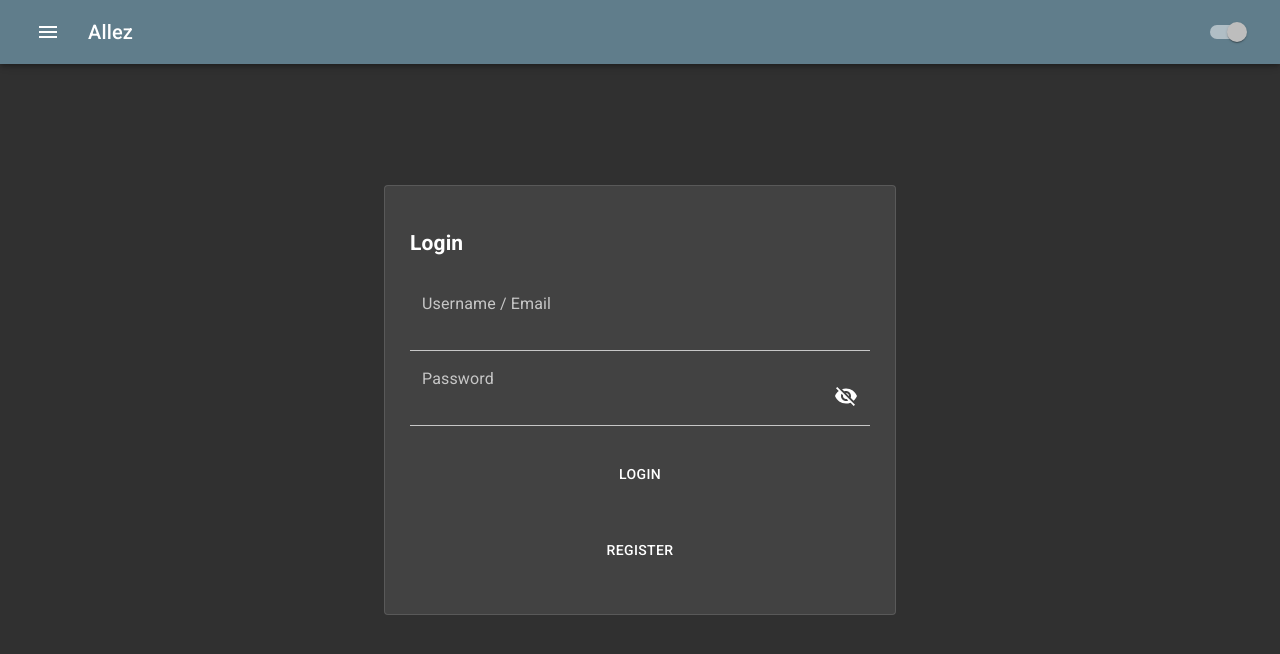
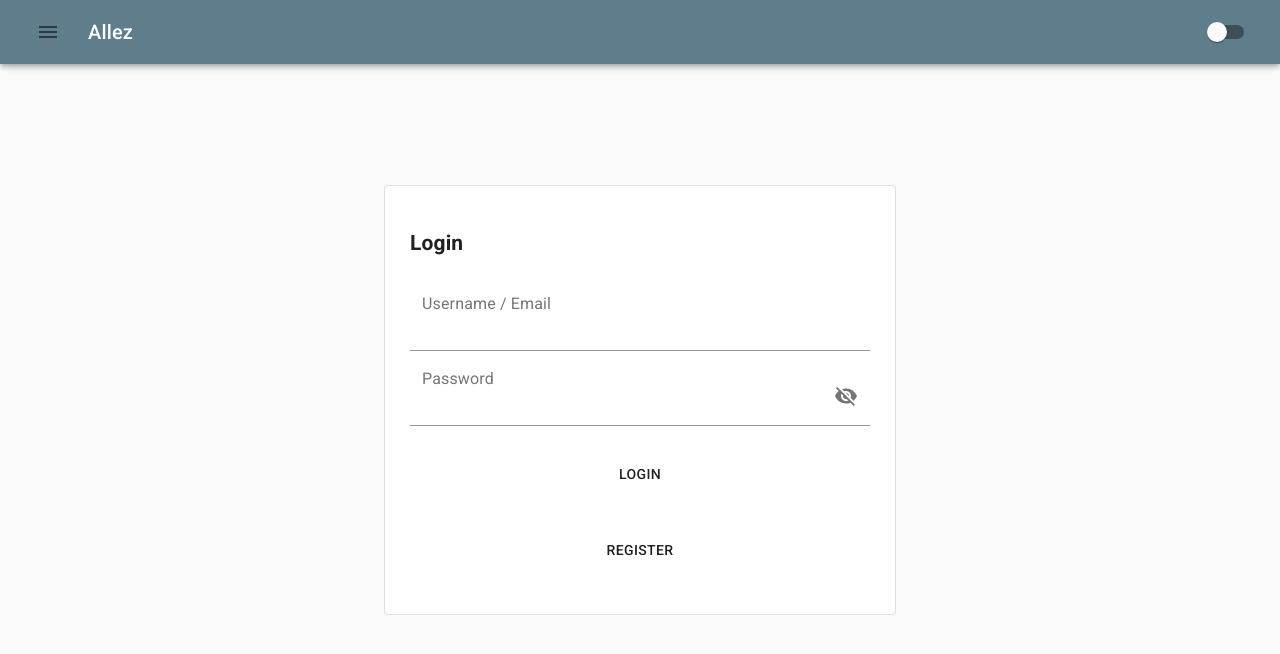
Before and after one commit to yeppog/allez, a React (Create React App) app in the folder client/: page /login in a window 1280 px wide. Shown: the top 654 px of the page. Built offline with nearby package versions, Linux system fonts and the light colour scheme.

Commit message:
feat: dark mode toggle

```diff
--- a/client/src/App.scss
+++ b/client/src/App.scss
@@ -37,7 +37,7 @@ footer {
     border-radius: 5px;
   }
 
-  background-color: var(--bg-color);
+  // background-color: var(--bg-color);
 }
 
 @media screen and (min-width: 600px) {
--- a/client/src/App.tsx
+++ b/client/src/App.tsx
@@ -25,8 +25,31 @@ import ResetRequestComponent from './components/Auth/ResetRequestComponent/Reset
 import TopNavComponent from './components/TopNavComponent/TopNavComponent';
 import { getStatus } from './components/Redux/userSlice';
 import { useSelector } from 'react-redux';
+import { createMuiTheme, ThemeProvider } from '@material-ui/core/styles';
+import { blueGrey } from '@material-ui/core/colors';
+import { CssBaseline } from '@material-ui/core';
 
 function App() {
+  const darkMode = useSelector(
+    (state: { user: { darkMode: boolean } }) => state.user.darkMode
+  );
+  const theme = createMuiTheme({
+    palette: {
+      type: darkMode ? 'dark' : 'light',
+      primary: blueGrey,
+    },
+    overrides: {
+      MuiInputBase: {
+        input: {
+          '&:-webkit-autofill': {
+            transitionDelay: '999999s',
+            // transitionProperty: 'background-color, color',
+          },
+        },
+      },
+    },
+  });
+  console.log(darkMode);
   const refNode = React.useRef(null);
   const routes = [
     { path: '/login', name: 'Login', Component: LoginComponent },
@@ -90,6 +113,8 @@ function App() {
   ));
 
   return (
+    <ThemeProvider theme={theme}>
+      <CssBaseline />
       <div className={'App '}>
         <TopNavComponent />
         <Switch>
@@ -113,6 +138,7 @@ function App() {
           <BotNavComponent />
         </footer>
       </div>
+    </ThemeProvider>
   );
 }
 
--- a/client/src/components/Redux/userSlice.ts
+++ b/client/src/components/Redux/userSlice.ts
@@ -10,12 +10,14 @@ interface UsersState {
   user: string[];
   status: 'idle' | 'pending' | 'succeeded' | 'failed';
   error: string | null | undefined;
+  darkMode: boolean;
 }
 
 const initialState = {
   user: [],
   status: 'idle',
   error: null,
+  darkMode: localStorage.getItem('darkMode') === 'true' ? true : false,
 } as UsersState;
 
 export const checkLoggedInUser = createAsyncThunk(
@@ -47,6 +49,11 @@ const userSlice = createSlice({
       state.user = [];
       state.status = 'idle';
     },
+    toggleDarkMode: (state) => {
+      console.log(localStorage.getItem('darkMode'));
+      localStorage.setItem('darkMode', `${!state.darkMode}`);
+      state.darkMode = !state.darkMode;
+    },
   },
   extraReducers: (builder) => {
     builder.addCase(checkLoggedInUser.pending, (state, action) => {
@@ -70,4 +77,4 @@ const HTTPOptions = {
 export default userSlice.reducer;
 export const getUser = (state: UsersState) => state.user;
 export const getStatus = (state: UsersState) => state.status;
-export const { loginUser, logoutUser } = userSlice.actions;
+export const { loginUser, logoutUser, toggleDarkMode } = userSlice.actions;
--- a/client/src/components/TopNavComponent/TopNavComponent.tsx
+++ b/client/src/components/TopNavComponent/TopNavComponent.tsx
@@ -8,21 +8,32 @@ import { AppBar } from '@material-ui/core';
 import EventEmitter from 'events';
 import IconButton from '@material-ui/core/IconButton';
 import { NavLink } from 'react-router-dom';
-import React from 'react';
+import React, { useState } from 'react';
 import Typography from '@material-ui/core/Typography';
-import { logoutUser } from './../Redux/userSlice';
+import { logoutUser, toggleDarkMode } from './../Redux/userSlice';
 import { useHistory } from 'react-router';
 
 const TopNavComponent: React.FC = () => {
   const dispatch = useDispatch();
+  // const [darkMode, setDarkMode] = useState<boolean>(false);
+  // const [loginStatus, setLoginStatus] = useState<string>('');
   const history = useHistory();
 
-  const loginStatus = useSelector(
-    (state: { user: { status: any } }) => state.user.status
+  let loginStatus = null;
+
+  useSelector((state: { user: { status: any; darkMode: boolean } }) => {
+    loginStatus = state.user.status;
+  });
+
+  const darkMode = useSelector(
+    (state: { user: { status: any; darkMode: boolean } }) => state.user.darkMode
   );
 
+  console.log(darkMode);
   const handleChange = (event: React.ChangeEvent<HTMLInputElement>) => {
     //TODO: Handle theme change and checked
+    // setDarkMode(!darkMode);
+    dispatch(toggleDarkMode());
   };
 
   const logoutHandler = (): void => {
@@ -48,7 +59,7 @@ const TopNavComponent: React.FC = () => {
               Allez
             </NavLink>
           </Typography>
-          <Switch checked={true} color="default" onChange={handleChange} />
+          <Switch checked={darkMode} color="default" onChange={handleChange} />
           {loginStatus === 'succeeded' && (
             <Button type="button" onClick={logoutHandler}>
               Logout
--- a/client/src/index.tsx
+++ b/client/src/index.tsx
@@ -4,7 +4,7 @@ import { CssBaseline, createMuiTheme } from '@material-ui/core';
 import { Route, BrowserRouter as Router } from 'react-router-dom';
 
 import App from './App';
-import { Provider } from 'react-redux';
+import { Provider, useSelector } from 'react-redux';
 import React from 'react';
 import ReactDOM from 'react-dom';
 import { ThemeProvider } from '@material-ui/core/styles';
@@ -12,39 +12,14 @@ import { blueGrey } from '@material-ui/core/colors';
 import reportWebVitals from './reportWebVitals';
 import store from './components/Redux/store';
 
-const theme = createMuiTheme({
-  palette: {
-    type: 'dark',
-    primary: blueGrey,
-  },
-  overrides: {
-    // MuiCard: {
-    //   root: {
-    //     backgroundColor: 'black',
-    //   },
-    // },
-    MuiInputBase: {
-      input: {
-        '&:-webkit-autofill': {
-          transitionDelay: '999999s',
-          transitionProperty: 'background-color, color',
-        },
-      },
-    },
-  },
-});
-
 ReactDOM.render(
   <React.StrictMode>
-    <ThemeProvider theme={theme}>
-      <CssBaseline />
     <Provider store={store}>
       <Router>
         <Route exact path="/auth"></Route>
         <App />
       </Router>
     </Provider>
-    </ThemeProvider>
   </React.StrictMode>,
   document.getElementById('root')
 );
```
Lines whose indentation alone changed are shown as unchanged.
